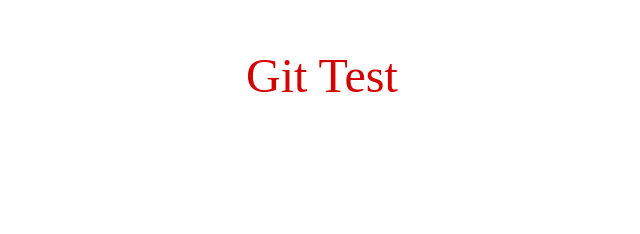
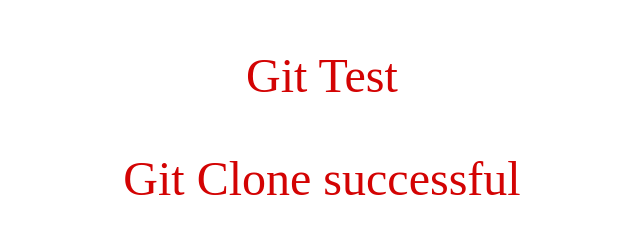
Before and after one commit to Vezerion/Tets, a plain HTML site: page index.html in a window 1280 px wide. Shown: the whole page, without its empty margins (318-958 px from the left). Drawn offline with Linux system fonts and the light colour scheme.

Commit message:
tag p added

```diff
--- a/index.html
+++ b/index.html
@@ -9,5 +9,6 @@
 </head>
 <body>
     <p>Git Test</p>
+    <p>Git Clone successful</p>
 </body>
 </html>
```
